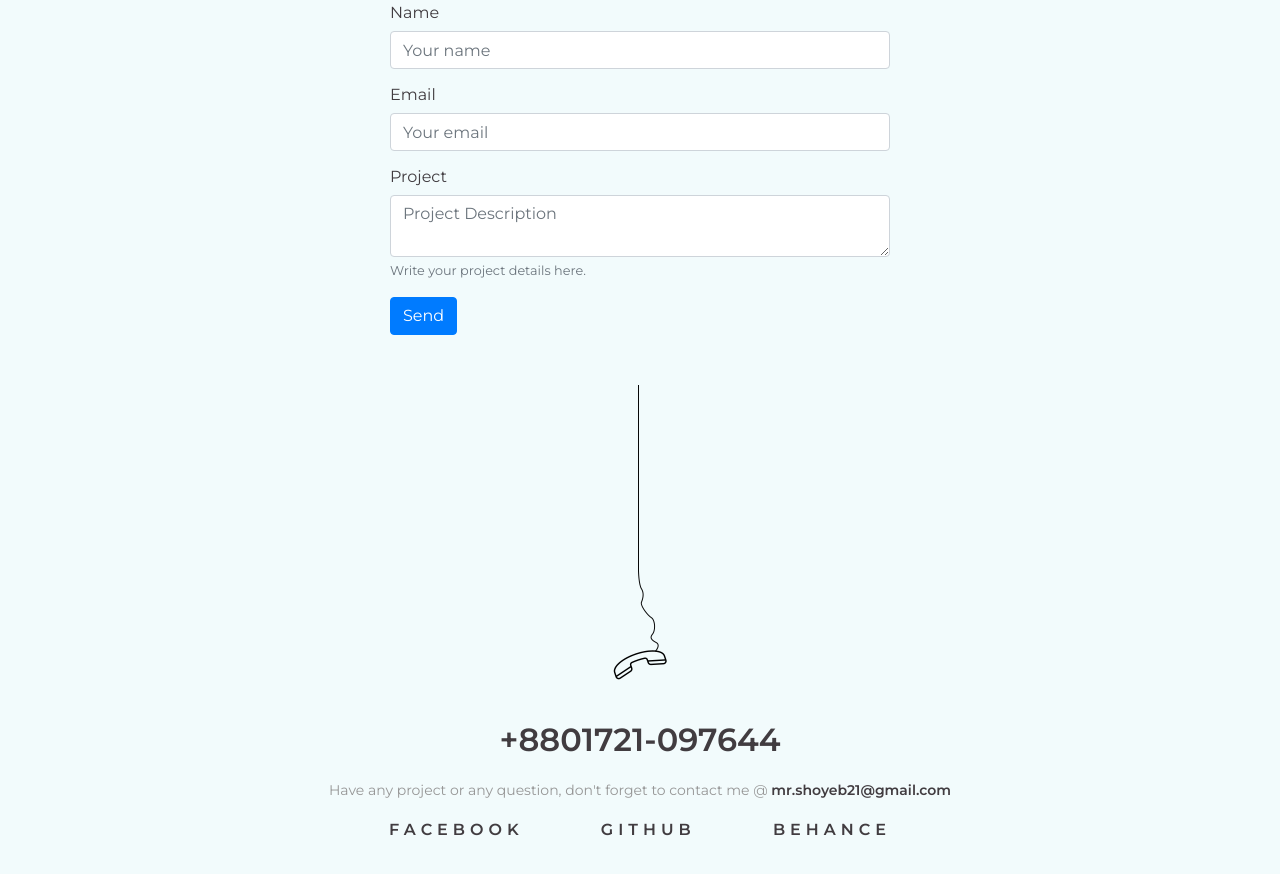
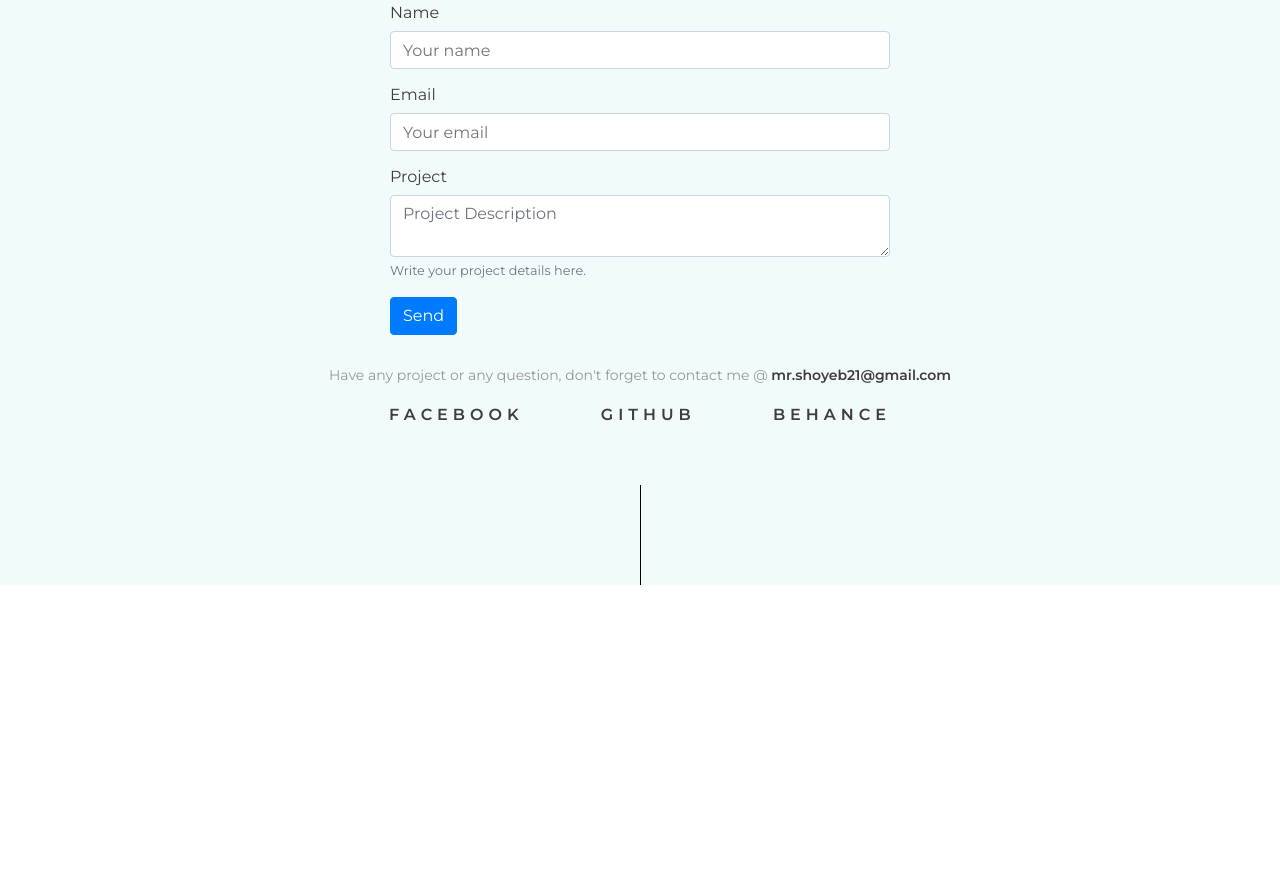
Before and after one commit to mashiur-dev/mashiur-dev.github.io, a plain HTML site: page index.html in a window 1280 px wide. Shown: the part 3796-4670 px from the top of the page. After the commit the page ends 4381 px from the top, so only its background shows below. Drawn offline with nearby package versions, Linux system fonts and the light colour scheme.

Commit message:
Update index.html

```diff
--- a/index.html
+++ b/index.html
@@ -358,8 +358,6 @@
                 <div class="mailError hide"></div>
               </form>
 
-              <img src="images/big-phone-icon.png" alt="" class="long-phone-icon">
-              <h2 class="phone-numer"><a href="tel:8801721097644">+8801721-097644</a></h2>
               <h4 class="contact-text">Have any project or any question, don't forget to contact me @ <a href="mailto:mr.shoyeb21@gmail.com"> mr.shoyeb21@gmail.com</a></h4>
 
 
```
